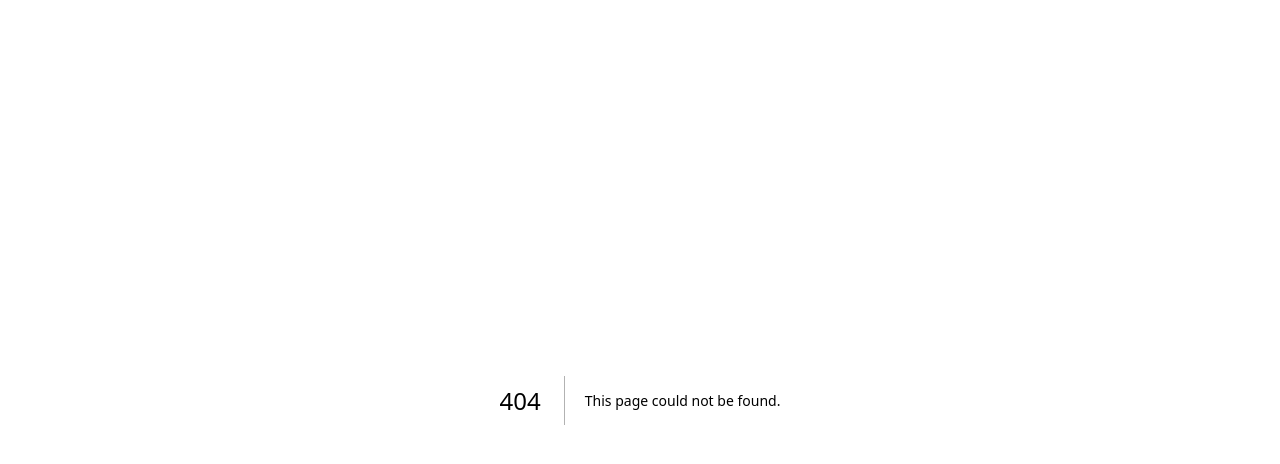
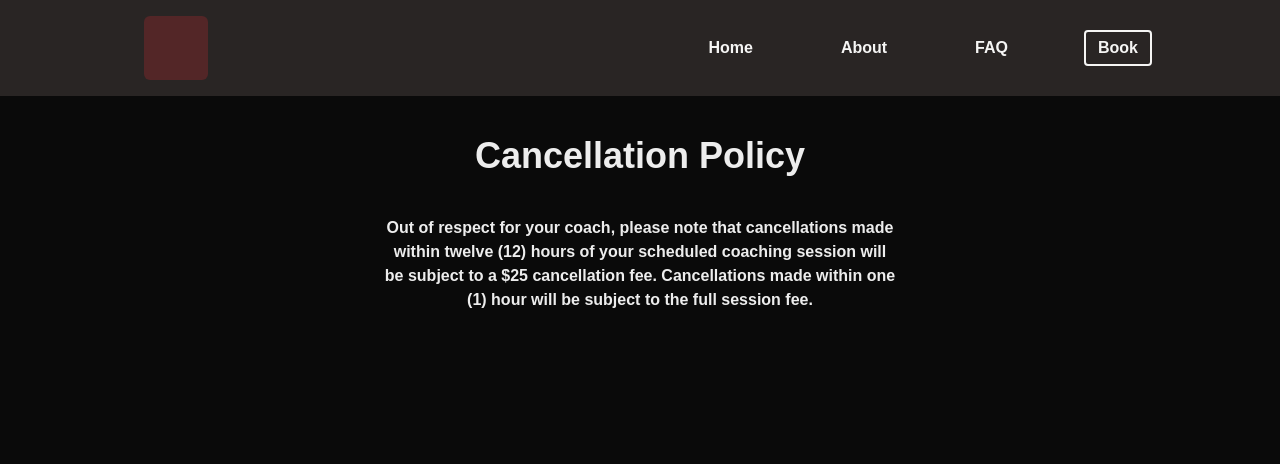
Before and after one commit to kalandjl/acting-tutor-service, a Next.js app: page /policy/cancelation in a window 1280 px wide. Before the commit this address had no page. Shown: the top 464 px of the page. Built offline with nearby package versions, Linux system fonts and the light colour scheme.

Commit message:
policy page

```diff
--- a/app/book/page.tsx
+++ b/app/book/page.tsx
@@ -3,6 +3,7 @@ import ActionArrow from '@/components/ActionArrow';
 import Layout from '@/components/Layout';
 import { functions } from '@/lib/firebase';
 import { httpsCallable } from 'firebase/functions';
+import Link from 'next/link';
 import React, { useState } from 'react';
 
 // Get a callable reference to your Cloud Function
@@ -92,6 +93,7 @@ const App = () => {
   };
 
   return (
+    <Layout>
       <div className="font-sans text-gray-800">
 
         {/* Section 1: Hero - Book a Session Title */}
@@ -227,6 +229,17 @@ const App = () => {
                 />
               </div>
 
+              {/* Policy */}
+              <div className="text-center">
+                <p>
+                  Before submitting a booking request, please read our <Link href="/policy" className='text-blue-700'>
+                  <span className='relative group'>
+                    booking Policy
+                    <span className={`absolute left-0 -bottom-1 w-0 h-0.5 bg-blue-700 transition-all duration-300 group-hover:w-full`}></span>
+                  </span>
+                </Link>
+                </p>
+              </div>
               {/* Submit Button */}
               <div className="text-center pt-4">
                 <button
@@ -259,6 +272,7 @@ const App = () => {
           </div>
         </section>
       </div>
+    </Layout>
   );
 };
 
--- /dev/null
+++ b/app/policy/cancelation/page.tsx
@@ -0,0 +1,26 @@
+import Layout from "@/components/Layout"
+
+const Home = () => {
+
+    return (
+        <>
+            <Layout navColor="stone-800">
+                <section className="grid xl:px-96 lg:px-64 md:px-48 place-items-center">
+                    <div id="header-wrap" className="py-10 w-max grid place-items-center transition ease-in-out hover:scale-105">
+                        <h1 className="md:text-4xl text-2xl font-bold">
+                            Cancellation Policy
+                        </h1>
+                    </div>
+                    <div id="policy-wrap" className="transition ease-in-out hover:scale-105 text-center">
+                        <p className="font-semibold">
+                            Out of respect for your coach, please note that cancellations made within twelve (12) hours of your scheduled coaching session will be subject to a $25 cancellation fee. Cancellations made within one (1) hour will be subject to the full session fee.
+                        </p>
+                    </div>
+
+                </section>
+            </Layout>
+        </>
+    )
+}
+
+export default Home
--- /dev/null
+++ b/app/policy/page.tsx
@@ -0,0 +1,2 @@
+
+const
```
Lines whose indentation alone changed are shown as unchanged.
